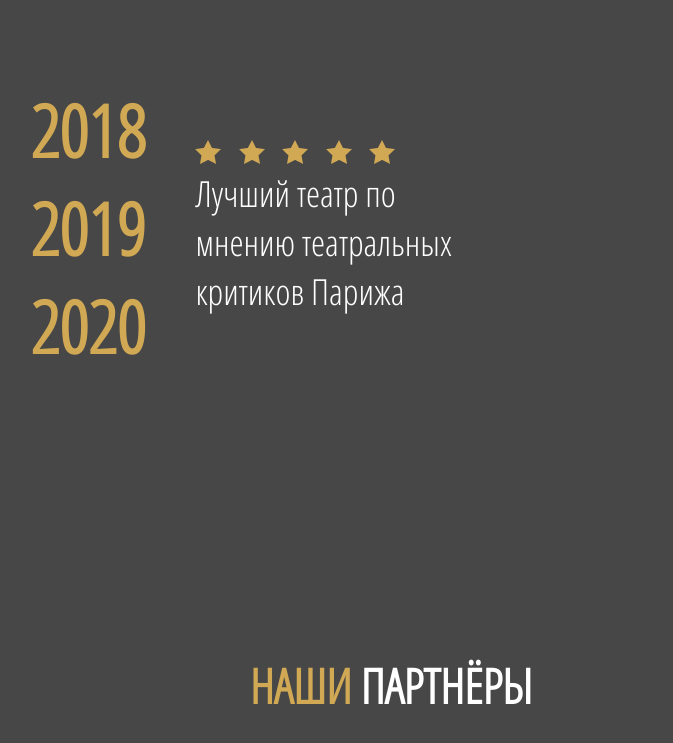
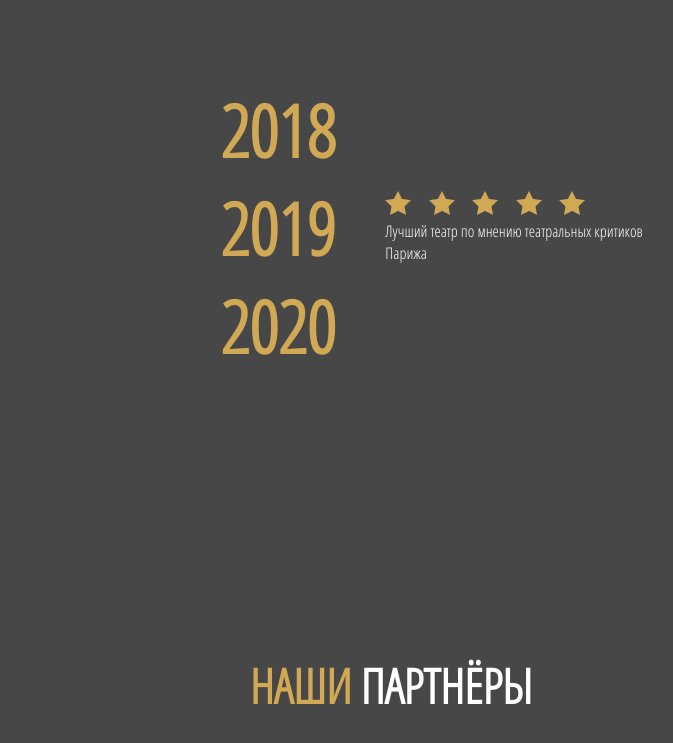
Before and after one commit to BogdanovGennadievichRuslan/eighth_page_all-alone_Big_Theatre, a plain HTML site: page index.html in a window 1280 px wide. Shown: the part 2857-3600 px from the top of the page, without its empty margins (249-922 px from the left). Drawn offline with Linux system fonts and the light colour scheme.

Commit message:
Add files via upload

```diff
--- a/style.css
+++ b/style.css
@@ -276,6 +276,7 @@ button {
     margin: 0 auto;
     display: flex;
     align-items: center;
+    justify-content: center;
 }
 
 
@@ -294,8 +295,8 @@ button {
     width: 30%;
 }
 
-.our-production-container-2-container-rate p {
-    font-size: 36px;
+.our-production-container-2-container-rate div {
+    font-size: 16px;
 }
 
 .our-production-container-2-container-rate-container-star {
```
